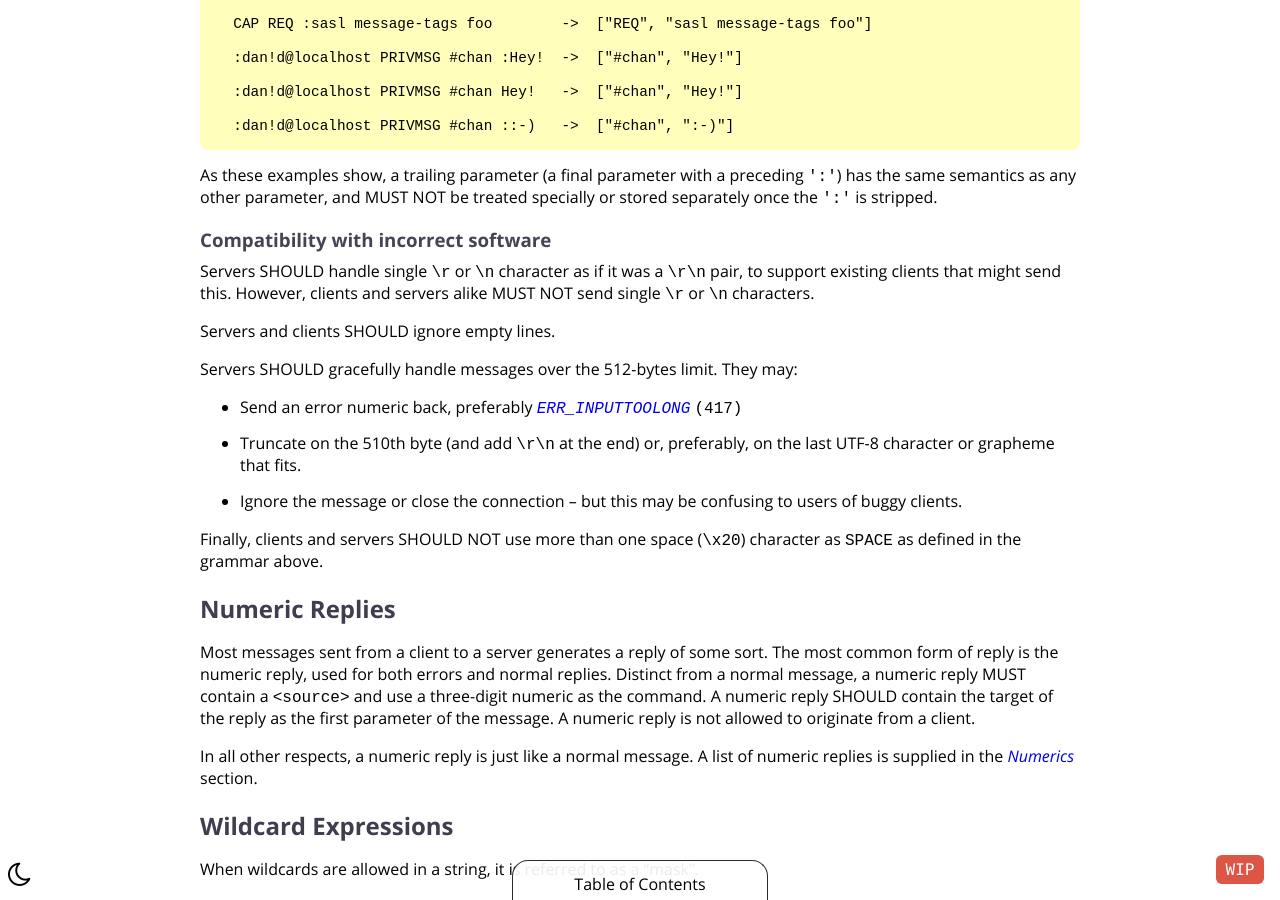
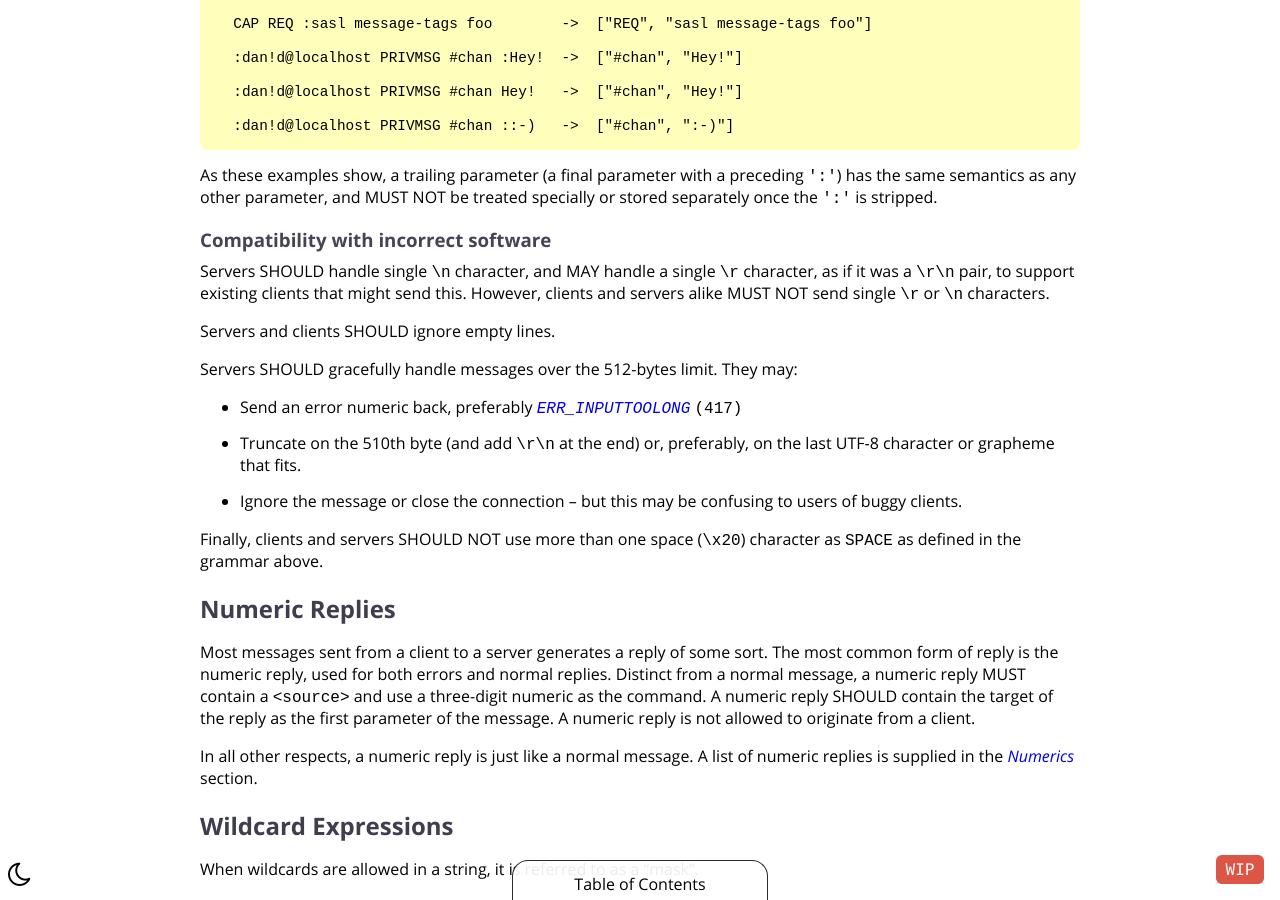
Before and after one commit to ircdocs/modern-irc, a Jekyll site: the page built from index.md, in a window 1280 px wide and 900 px high, scrolled down 9794 px. Built offline with Jekyll 4.4.1, drawn with Linux system fonts in a browser that asks for light colours.

Commit message:
Use MAY for `\r`

```diff
--- a/index.md
+++ b/index.md
@@ -374,7 +374,7 @@ As these examples show, a trailing parameter (a final parameter with a preceding
 
 ### Compatibility with incorrect software
 
-Servers SHOULD handle single `\r` or `\n` character as if it was a `\r\n` pair, to support existing clients that might send this. However, clients and servers alike MUST NOT send single `\r` or `\n` characters.
+Servers SHOULD handle single `\n` character, and MAY handle a single `\r` character, as if it was a `\r\n` pair, to support existing clients that might send this. However, clients and servers alike MUST NOT send single `\r` or `\n` characters.
 
 Servers and clients SHOULD ignore empty lines.
 
```
